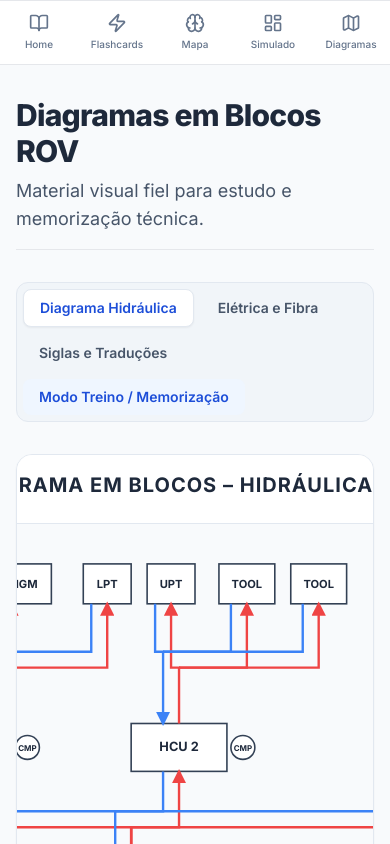
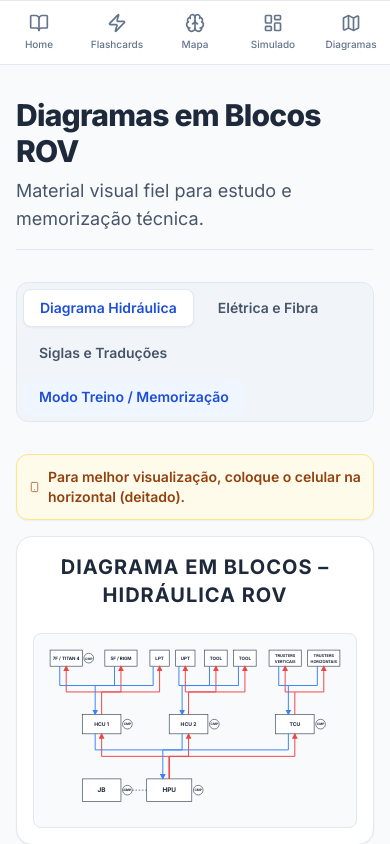
Before and after one commit to Espindola1994/Pratic-Test, a Next.js app: page /diagramas-rov in a window 390 px wide. Shown: the top 844 px of the page. Built offline with nearby package versions, Linux system fonts and the light colour scheme.

Commit message:
style(diagramas): ajustar scalabilidade mobile para nao cortar svgs e add aviso de orientacao

```diff
--- a/src/components/diagrams/DiagramElectricalFiber.tsx
+++ b/src/components/diagrams/DiagramElectricalFiber.tsx
@@ -1,6 +1,7 @@
 "use client";
 
 import React from "react";
+import { Smartphone } from "lucide-react";
 
 interface DiagramProps {
   hideLabels?: boolean;
@@ -19,11 +20,16 @@ export function DiagramElectricalFiber({ hideLabels = false, hideLines = false }
   const comando = hideLines ? "transparent" : "#ef4444"; // Dashed red
 
   return (
-    <div className="w-full bg-white p-4 sm:p-8 rounded-2xl shadow-sm border border-slate-200 flex flex-col items-center overflow-x-auto">
-      <div className="min-w-[900px] max-w-full">
-        <h3 className="text-center font-bold text-xl mb-6 tracking-wider text-slate-800">DIAGRAMA DE BLOCOS – ELÉTRICA E FIBRA ÓPTICA</h3>
+    <div className="w-full flex flex-col items-center">
+      <div className="md:hidden w-full flex items-center justify-center p-3 mb-4 bg-amber-50 text-amber-800 rounded-xl border border-amber-200 text-sm font-semibold shadow-sm">
+        <Smartphone className="w-4 h-4 mr-2 animate-pulse" />
+        Para melhor visualização, coloque o celular na horizontal (deitado).
+      </div>
 
-        <svg viewBox="0 0 1000 700" className="w-full h-auto bg-slate-50 border border-slate-200 rounded-lg">
+      <div className="w-full bg-white p-4 sm:p-8 rounded-2xl shadow-sm border border-slate-200 flex flex-col items-center">
+        <h3 className="text-center font-bold text-xl mb-6 tracking-wider text-slate-800 w-full">DIAGRAMA DE BLOCOS – ELÉTRICA E FIBRA ÓPTICA</h3>
+
+        <svg viewBox="0 0 1000 700" className="w-full h-auto bg-slate-50 border border-slate-200 rounded-lg" style={{ maxHeight: "85vh" }}>
 
           <defs>
             <marker id="arrowHV" markerWidth="6" markerHeight="6" refX="5" refY="3" orient="auto">
--- a/src/components/diagrams/DiagramHydraulicRov.tsx
+++ b/src/components/diagrams/DiagramHydraulicRov.tsx
@@ -1,6 +1,5 @@
-"use client";
-
 import React from "react";
+import { Smartphone } from "lucide-react";
 
 interface DiagramProps {
   hideLabels?: boolean;
@@ -16,10 +15,15 @@ export function DiagramHydraulicRov({ hideLabels = false, hideLines = false }: D
   const textColor = hideLabels ? "transparent" : "#1e293b";
 
   return (
-    <div className="w-full bg-white p-4 sm:p-8 rounded-2xl shadow-sm border border-slate-200 flex justify-center overflow-x-auto">
-      <div className="min-w-[800px] max-w-full">
-        <h3 className="text-center font-bold text-xl mb-6 tracking-wider text-slate-800">DIAGRAMA EM BLOCOS – HIDRÁULICA ROV</h3>
-        <svg viewBox="0 0 1000 600" className="w-full h-auto bg-slate-50 border border-slate-200 rounded-lg">
+    <div className="w-full flex flex-col items-center">
+      <div className="md:hidden w-full flex items-center justify-center p-3 mb-4 bg-amber-50 text-amber-800 rounded-xl border border-amber-200 text-sm font-semibold shadow-sm">
+        <Smartphone className="w-4 h-4 mr-2 animate-pulse" />
+        Para melhor visualização, coloque o celular na horizontal (deitado).
+      </div>
+
+      <div className="w-full bg-white p-4 sm:p-8 rounded-2xl shadow-sm border border-slate-200 flex flex-col items-center">
+        <h3 className="text-center font-bold text-xl mb-6 tracking-wider text-slate-800 w-full">DIAGRAMA EM BLOCOS – HIDRÁULICA ROV</h3>
+        <svg viewBox="0 0 1000 600" className="w-full h-auto bg-slate-50 border border-slate-200 rounded-lg" style={{ maxHeight: "80vh" }}>
 
           <defs>
             <marker id="arrowRed" markerWidth="6" markerHeight="6" refX="5" refY="3" orient="auto">
```
